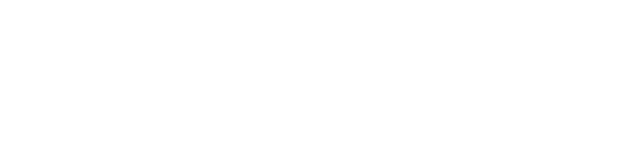
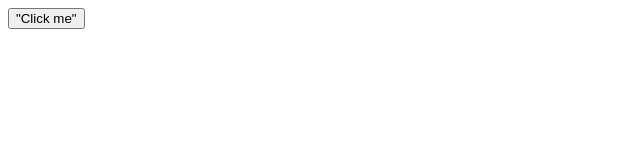
Before and after one commit to alyce-inDisneylanddd/PowerPuff_GURLS, a plain HTML site: page index.html in a window 1280 px wide. Shown: the whole page, without its empty margins (0-640 px from the left). Drawn offline with Linux system fonts and the light colour scheme.

Commit message:
update buttom

```diff
--- a/index.html
+++ b/index.html
@@ -6,6 +6,6 @@
     <title>Buttonsss</title>
 </head>
 <body>
-
+    <button>"Click me"</button>
 </body>
 </html>
```
